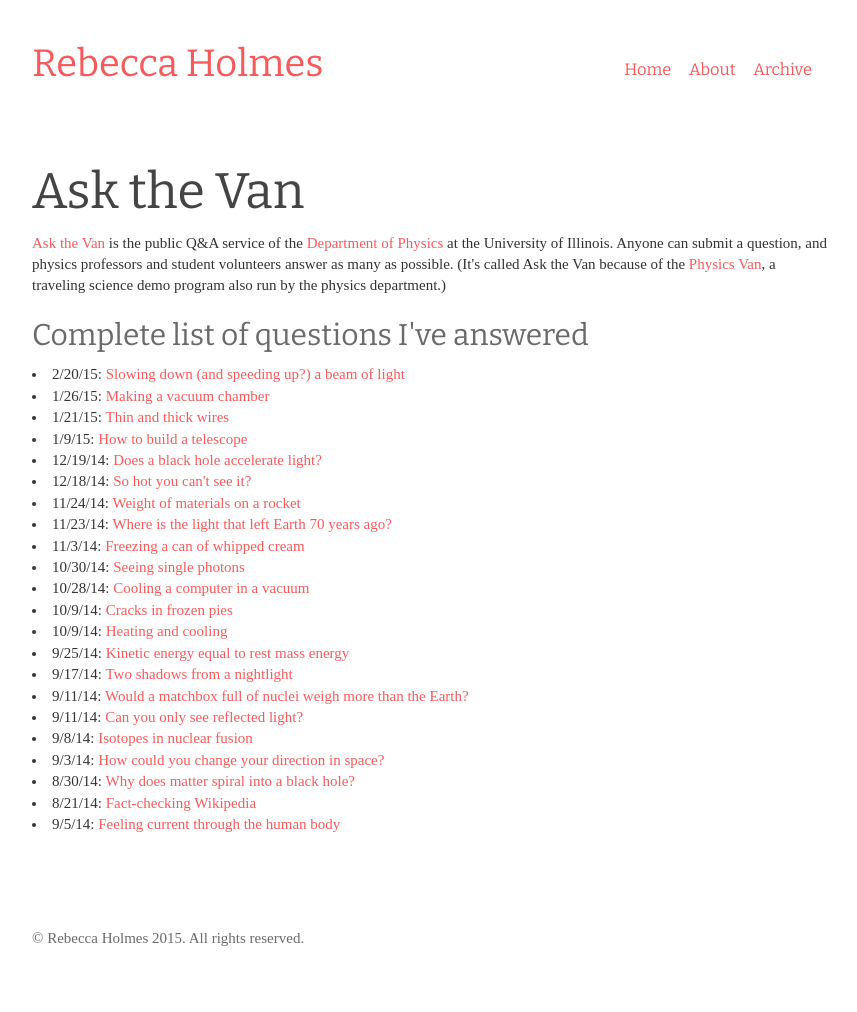
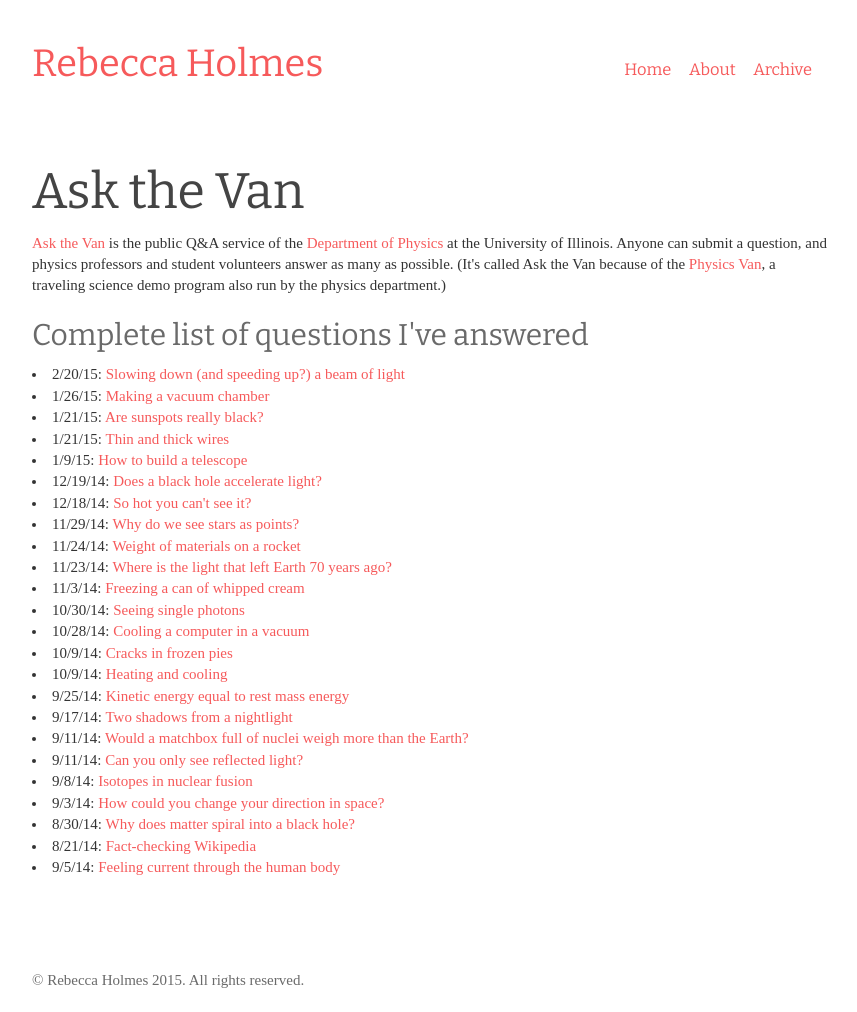
Before and after one commit to piscisvolans/piscisvolans.github.io, a Jekyll site: the page built from askthevan.html, in a window 1280 px wide. Shown: the whole page, without its empty margins (208-1065 px from the left). Built offline with Jekyll 4.4.1, drawn with Linux system fonts in a browser that asks for light colours; some web fonts are replaced; Markdown is read by kramdown in place of the engine named in the settings; comment, search, counter and statistics services are not loaded; before the commit the page ends 970 px from its top, so only the background shows below that.

Commit message:
Updated Ask the Van answers

```diff
--- a/_data/askthevan.yml
+++ b/_data/askthevan.yml
@@ -46,6 +46,9 @@
 - title: Weight of materials on a rocket
   url:  http://ift.tt/1r4aRKe
   date: November 24, 2014
+- title: Why do we see stars as points?
+  url:  http://van.physics.illinois.edu/qa/listing.php?id=28159
+  date: November 29, 2014
 - title: So hot you can't see it?
   url:  http://ift.tt/1sEi2DX
   date: December 18, 2014
@@ -58,6 +61,9 @@
 - title: Thin and thick wires
   url:  http://ift.tt/1Ce8Ei3
   date: January 21, 2015
+- title: Are sunspots really black?
+  url:  http://van.physics.illinois.edu/qa/listing.php?id=28682
+  date: January 21, 2015
 - title: Making a vacuum chamber
   url:  http://ift.tt/1JwV5wq
   date: January 26, 2015
```
